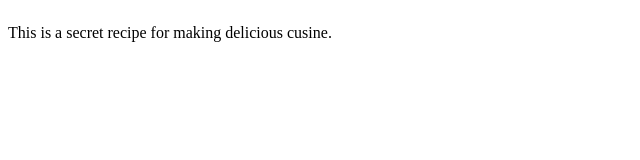
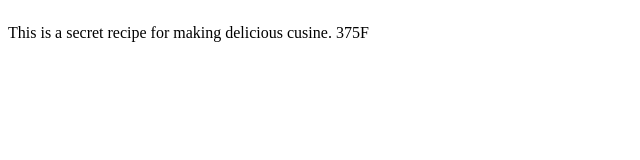
Before and after one commit to ManinderSingh271/ManinderCompany.com, a plain HTML site: page secretRecipe.htm in a window 1280 px wide. Shown: the full height of the page, 0-640 px from the left. Drawn offline with Linux system fonts and the light colour scheme.

Commit message:
Update FixTemp

```diff
--- a/secretRecipe.htm
+++ b/secretRecipe.htm
@@ -1,6 +1,7 @@
 <html>
 <img src="">
 	<body>
-		<p>This is a secret recipe for making delicious cusine.</p>
+		<p>This is a secret recipe for making delicious cusine.
+			375F</p>
 	</body>
 </html>
```
